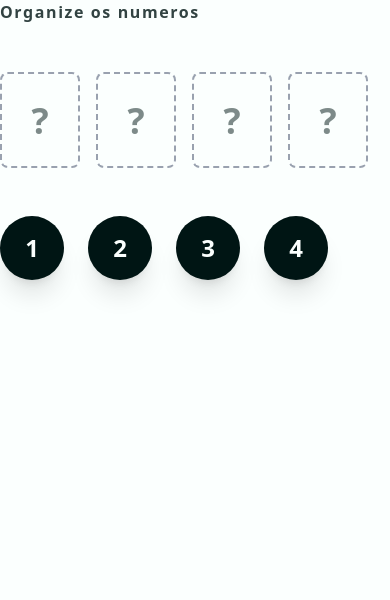
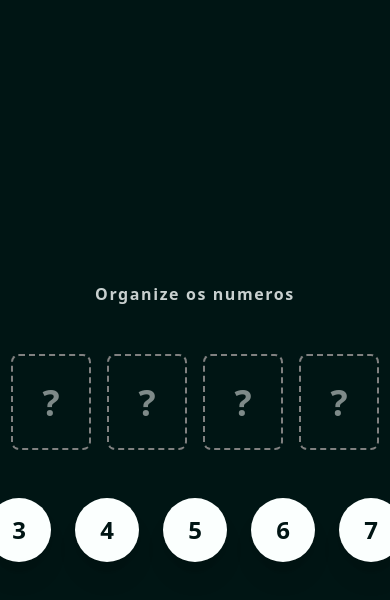
Before and after one commit to suchel-dc/femabras-desafio, a Next.js app in the folder frontend/: page / in a window 390 px wide. Shown: the top 600 px of the page. Built offline with nearby package versions, Linux system fonts and the light colour scheme.

Commit message:
feat: add droppable zones and sensor optimization for mobile

```diff
--- a/frontend/src/app/globals.css
+++ b/frontend/src/app/globals.css
@@ -1,24 +1,24 @@
 @import "tailwindcss";
 
 :root {
-  --background: #fbfffe;
-  --foreground: #001514;
+  --dark-green: #001514;
+  --light-greenish: #fbfffe;
 }
 
 @theme inline {
-  --color-background: var(--background);
-  --color-foreground: var(--foreground);
+  --color-background: var(--dark-green);
+  --color-foreground: var(--light-greenish);
   --font-sans: var(--font-local), ui-sans-serif, system-ui, sans-serif;
 }
 
 @media (prefers-color-scheme: dark) {
   :root {
-    --background: #001514;
-    --foreground: #fbfffe;
+    --background: var(--dark-green);
+    --foreground: var(--light-greenish);
   }
 }
 
 body {
-  background: var(--background);
-  color: var(--foreground);
+  background: var(--dark-green);
+  color: var(--light-greenish);
 }
--- a/frontend/src/app/page.tsx
+++ b/frontend/src/app/page.tsx
@@ -1,13 +1,31 @@
 "use client";
 import { useState } from "react";
-import { DndContext, DragEndEvent } from "@dnd-kit/core";
+import { DndContext, DragEndEvent, PointerSensor, TouchSensor, useSensor, useSensors } from "@dnd-kit/core";
 import ChallengeSlot from "@/components/ChallengeSlot";
 import DraggableNumber from "@/components/DraggableNumber";
 
 export default function Home(){
+
+  // Cofiguring draggable behaviors
+  const sensors = useSensors(
+    useSensor(PointerSensor, {
+      activationConstraint: {
+        distance: 1,
+      }
+    }),
+    useSensor(TouchSensor, {
+      activationConstraint: {
+        delay: 100,
+        tolerance: 5,
+      }
+    })
+  );
+
+  // Temporal database to hold the numbers
   const [sequenceNumber, setSequenceNumber] = useState(["", "", "", ""]);
-  const availableNumber = ["1", "2", "3", "4"];
+  const availableNumber = ["1", "2", "3", "4", "5", "6", "7", "8", "9"];
 
+  // Handling drag item function
   const handleDragEnd = (event: DragEndEvent) => {
     const {over, active} = event;
 
@@ -23,8 +41,9 @@ export default function Home(){
   }
 
   return(
-    <main>
-      <DndContext onDragEnd={handleDragEnd}>
+    // Main section for the page
+    <main className="flex min-h-screen flex-col items-center justify-center p-8 overflow-hidden touch-none">
+      <DndContext sensors={sensors} onDragEnd={handleDragEnd}>
         <h2 className="mb-12 font-bold tracking-widest opacity-80">Organize os numeros</h2>
 
         {/* The target slot */}
--- a/frontend/src/components/ChallengeSlot.tsx
+++ b/frontend/src/components/ChallengeSlot.tsx
@@ -1,12 +1,28 @@
 "use client";
+import { useDroppable } from "@dnd-kit/core";
+
 interface SlotProps {
     indexOrder: number;
     orderValue: string;
     onPlace: (indexOrder: number, orderValue: string) => void;
 }
+
 export default function ChallengeSlot({indexOrder, orderValue, onPlace}: SlotProps){
+    // Creates a unique id for the slot
+    const { isOver, setNodeRef } = useDroppable({
+        id: `slot-${indexOrder}`,
+    });
+
+    // The behavior when a number is hovering over the box
+    const style = {
+        borderColor: isOver ? 'var(--foreground)' : 'gray',
+        backgroundColor: isOver ? 'rgba(var(--foreground-rgb), 0.1)' : 'transparent',
+    };
     return(
-        <div className="relative flex h-24 w-20 items-center justify-center rounded-lg border-2 border-dashed border-gray-400 bg-transparent transition-all hover:border-foreground">
+        <div
+        ref={setNodeRef}
+        style={style}
+        className="relative flex h-24 w-20 items-center justify-center rounded-lg border-2 border-dashed border-gray-400 bg-transparent transition-all">
       <input
         type="text"
         maxLength={1}
```
